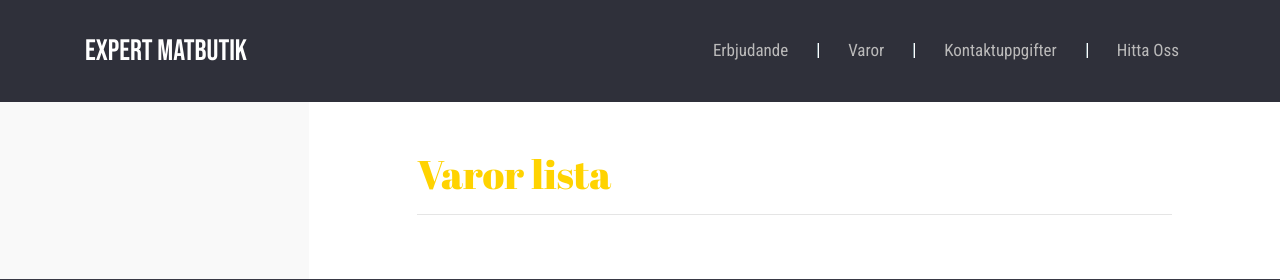
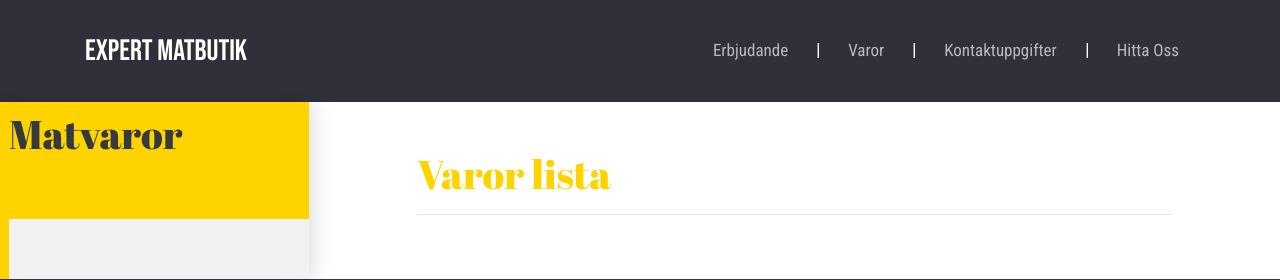
Before and after one commit to theXtroyer1221/Expert-matbutik, a Flask app: template templates/product.html in a window 1280 px wide. Shown: the top 280 px of the page. Run offline with Flask 2, Linux system fonts and the light colour scheme; the template is opened without the code that fills it, so the values that code supplies are empty; some libraries are stand-ins or nearby versions.

Commit message:
co-finished the sidebar (still no link) and started with chap for pro- will start lateer with pagination w- flask-paginate

```diff
--- a/static/css/_header.scss
+++ b/static/css/_header.scss
@@ -8,6 +8,16 @@
   transition: all 0.4s ease-out 0s;
   padding-top: 1.5rem;
   padding-bottom: 1.5rem;
+}
+
+#side-nav {
+  padding: 0rem 0 !important;
+  padding-bottom: 0 !important;
+}
+
+#sidebar-h1 {
+  padding: 0.5rem 1rem !important;
+  padding-left: 24px !important;
 }
 
 .nav-link {
@@ -27,6 +37,18 @@
   }
 }
 
+.nav-link-n-c {
+  &:hover {
+    color: inherit !important;
+    background-color: $color1;
+  }
+
+  &:focus {
+    color: inherit !important;
+    background-color: $color1;
+  }
+}
+
 .carousel-item img {
   width: 100%;
   object-fit: cover;
--- a/static/css/_reset.scss
+++ b/static/css/_reset.scss
@@ -48,6 +48,10 @@ h1 {
   }
 }
 
+.bg-primary-noB {
+  background-color: $color1 !important;
+}
+
 .text-primary-2 {
   color: $color1 !important;
 }
@@ -57,8 +61,8 @@ a {
 }
 
 .navbar-light {
-  background-color: #f9f9f9 !important;
-  border-left: 4px black;
+  background-color: #f1f1f1 !important;
+  box-shadow: 3px 1px 20px 0px #00000026;
 }
 
 .nav-item-noB {
--- a/static/css/style.css
+++ b/static/css/style.css
@@ -9,6 +9,16 @@
   transition: all 0.4s ease-out 0s;
   padding-top: 1.5rem;
   padding-bottom: 1.5rem;
+}
+
+#side-nav {
+  padding: 0rem 0 !important;
+  padding-bottom: 0 !important;
+}
+
+#sidebar-h1 {
+  padding: 0.5rem 1rem !important;
+  padding-left: 24px !important;
 }
 
 .nav-link {
@@ -26,6 +36,16 @@
 
 .nav-link:focus {
   color: white !important;
+}
+
+.nav-link-n-c:hover {
+  color: inherit !important;
+  background-color: #ffd300;
+}
+
+.nav-link-n-c:focus {
+  color: inherit !important;
+  background-color: #ffd300;
 }
 
 .carousel-item img {
@@ -95,6 +115,10 @@ h1 {
   border-color: #f5ca00 !important;
 }
 
+.bg-primary-noB {
+  background-color: #ffd300 !important;
+}
+
 .text-primary-2 {
   color: #ffd300 !important;
 }
@@ -104,8 +128,9 @@ a {
 }
 
 .navbar-light {
-  background-color: #f9f9f9 !important;
-  border-left: 4px black;
+  background-color: #f1f1f1 !important;
+  -webkit-box-shadow: 3px 1px 20px 0px #00000026;
+          box-shadow: 3px 1px 20px 0px #00000026;
 }
 
 .nav-item-noB a {
--- a/templates/product.html
+++ b/templates/product.html
@@ -2,12 +2,15 @@
 
 <section id="varor">
   <div class="row" style="margin-right: 0px !important;">
-    <nav class="navbar navbar-light static-top col-lg-3" style="align-items: inherit !important;">
-      <div class="w-100">
+    <nav id="side-nav" class="navbar navbar-light static-top col-lg-3" style="align-items: inherit !important;">
+      <div class="w-100 bg-primary-noB">
+        <h1 id="sidebar-h1" class="text-dark">Matvaror</h1>
+      </div>
+      <div class="w-100 pb-2" style="border-left: 24px solid #ffd300;">
         <ul class="navbar-nav">
           {% for i in product%}
           <li class="nav-item nav-item-noB">
-            <a class="nav-link" href="#{{i}}">{{i}}</a>
+            <a class="nav-link nav-link-n-c" href="#{{i}}">{{i}}</a>
           </li>
           {% endfor %}
         </ul>
@@ -17,8 +20,9 @@
       <div class="col-md-10 mx-auto">
         <h1>Varor lista</h1>
         <hr />
-        <div class="row" style="margin-right: 0px !important;">
-          {% for i in product["chark"] %}
+        {% for j in product %}
+        <div id="#{{i}}" class="row" style="margin-right: 0px !important;">
+          {% for i in product["Chark"] %}
           <div class="col-lg-4">
             <div class="card">
               <div class="card-img">
@@ -33,7 +37,7 @@
               </div>
             </div>
           </div>
-          {% endfor %}
+          {% endfor %} {% endfor %}
         </div>
       </div>
     </div>
--- a/test.py
+++ b/test.py
@@ -3,7 +3,7 @@ import json
 with open("json/product.json", "r", encoding='utf8') as f:
     product_list = json.load(f)
 
-print(product_list["chark"][0]["namn"])
+print(product_list["Chark"][0]["namn"])
 for product in product_list:
     print(product)
 print("-----")
```
Also changed, not shown: 1 other file.
